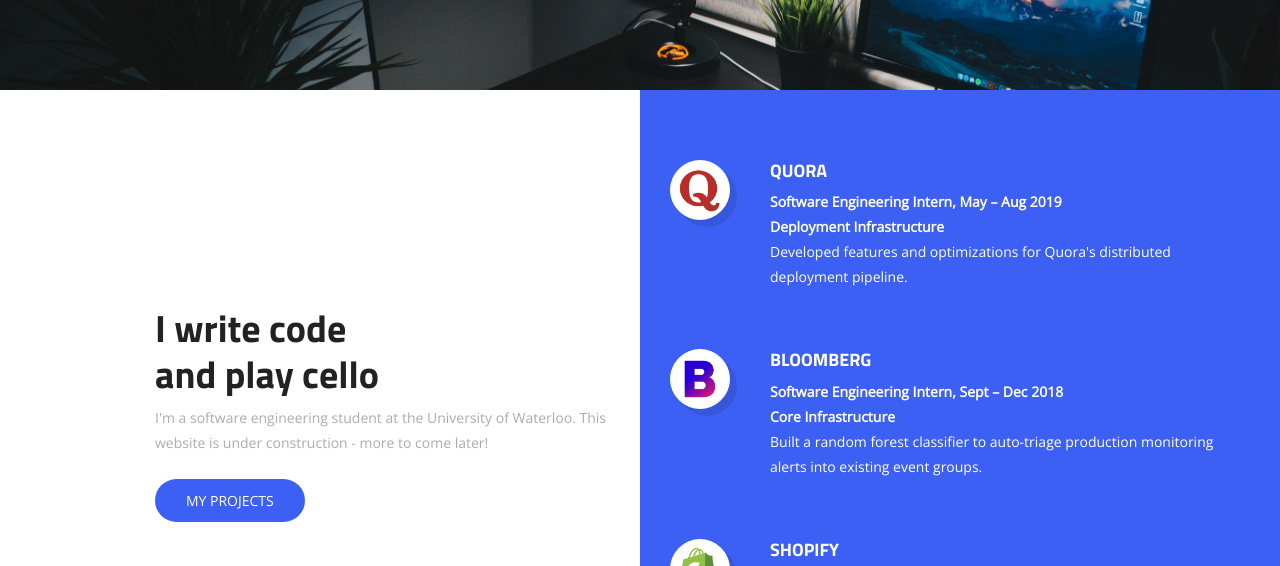
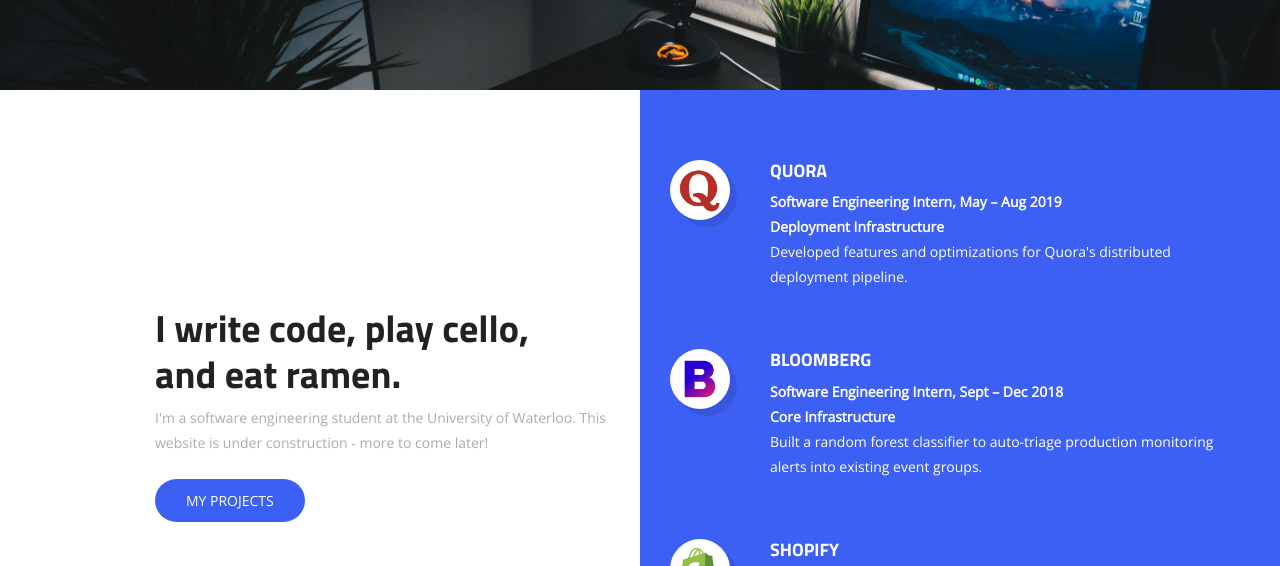
Before and after one commit to joshyuan360/PersonalWebsite, a plain HTML site: page index.html in a window 1280 px wide. Shown: the part 467-1033 px from the top of the page. Drawn offline with nearby package versions, Linux system fonts and the light colour scheme; files whose address does not match are found by name.

Commit message:
add ramen

```diff
--- a/index.html
+++ b/index.html
@@ -116,7 +116,7 @@
           <div class="col-lg-6 col-md-12 col-sm-12">
             <div class="text-wrapper">
               <div>
-                <h2 class="title-hl wow fadeInLeft" data-wow-delay="0.3s">I write code <br> and play cello</h2>
+                <h2 class="title-hl wow fadeInLeft" data-wow-delay="0.3s">I write code, play cello, <br> and eat ramen.</h2>
                 <p class="mb-4">I'm a software engineering student at the University of Waterloo. This website is under construction - more to come later!</p>
                 <a href="#projects" class="btn btn-common">My Projects</a>
               </div>
```
